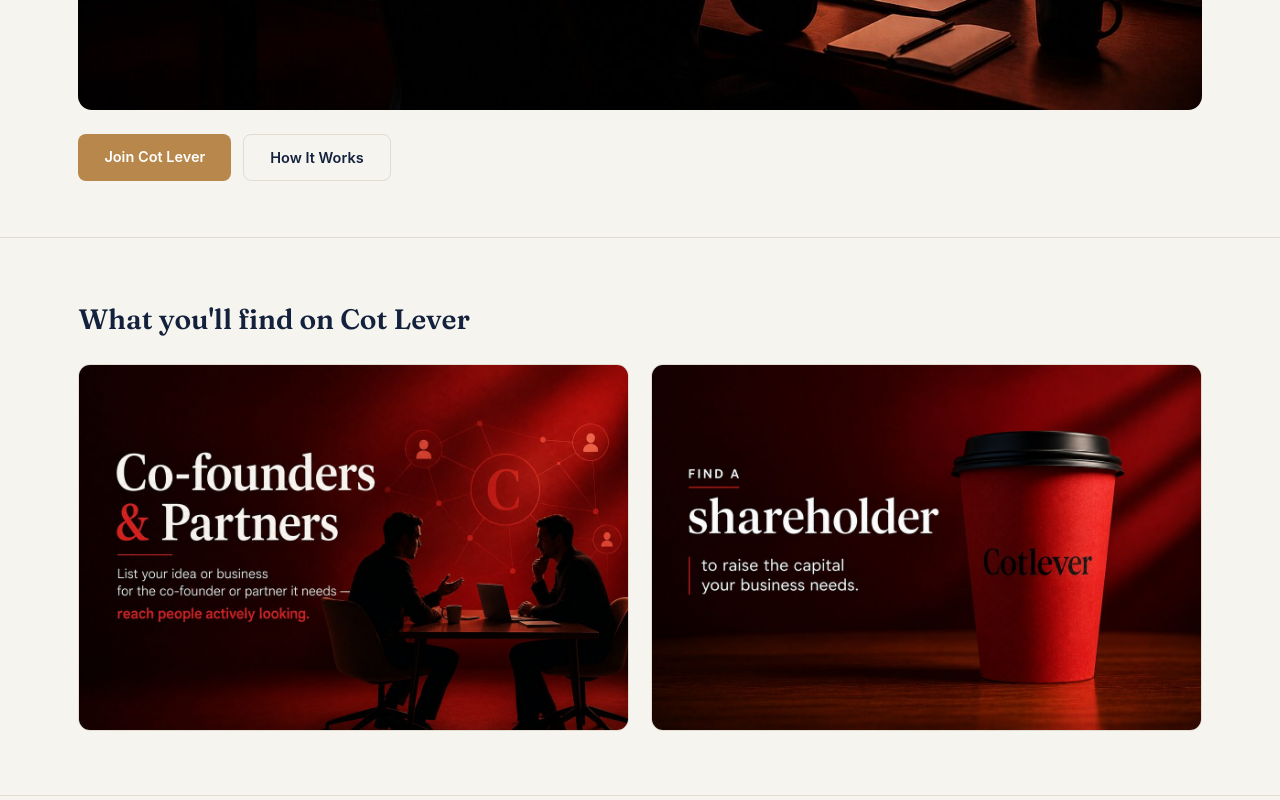
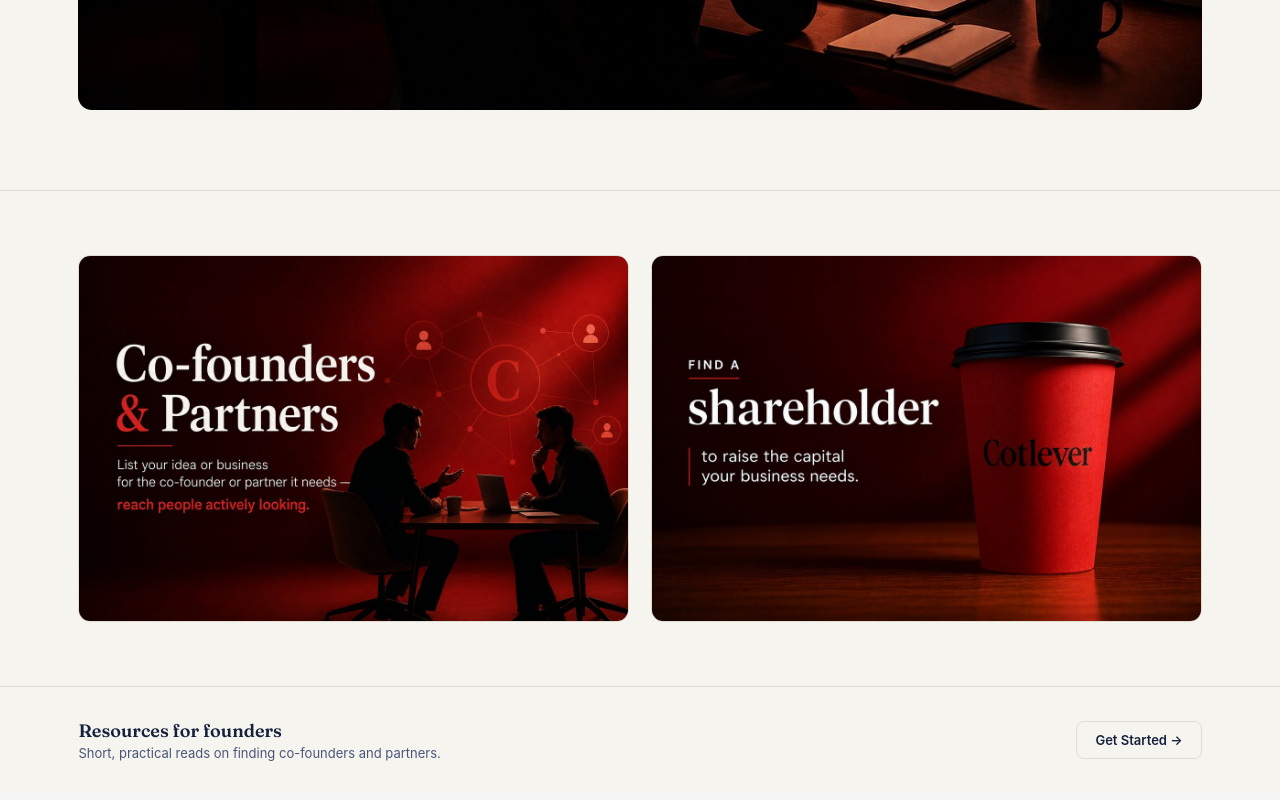
Before and after one commit to cotlevercom-ship-it/grocery-now, a Next.js app: page / in a window 1280 px wide. Shown: the part 760-1560 px from the top of the page. Built offline with nearby package versions, Linux system fonts and the light colour scheme; no server answers; the database is empty.

Commit message:
Homepage: remove Join Cot Lever / How It Works buttons and 'What you'll find on Cot Lever' heading

```diff
--- a/components/MarketingHome.jsx
+++ b/components/MarketingHome.jsx
@@ -35,26 +35,11 @@ export default function MarketingHome() {
           />
         </div>
 
-        <div style={{ display: 'flex', gap: '12px', flexWrap: 'wrap' }}>
-          <Link href="/login" style={{
-            display: 'inline-block', background: theme.brass, color: 'white',
-            borderRadius: '8px', padding: '14px 26px', fontSize: '14.5px', fontWeight: '600', textDecoration: 'none'
-          }}>Join Cot Lever</Link>
-          <Link href="/how-it-works" style={{
-            display: 'inline-block', background: 'transparent', color: theme.ink, border: `1px solid ${theme.line}`,
-            borderRadius: '8px', padding: '14px 26px', fontSize: '14.5px', fontWeight: '600', textDecoration: 'none'
-          }}>How It Works</Link>
-        </div>
       </div>
 
       {/* Features */}
       <div style={{ borderTop: `1px solid ${theme.line}` }}>
         <div style={{ maxWidth: '1200px', margin: '0 auto', padding: 'clamp(36px,5vw,64px) clamp(16px,3vw,56px)' }}>
-          <h2 style={{
-            fontFamily: theme.fontDisplay, fontWeight: '600', fontSize: 'clamp(22px,2.6vw,28px)',
-            color: theme.ink, marginBottom: '28px'
-          }}>What you&apos;ll find on Cot Lever</h2>
-
           <div style={{
             display: 'grid', gridTemplateColumns: 'repeat(auto-fit, minmax(280px,1fr))', gap: 'clamp(14px,1.8vw,22px)'
           }}>
```
